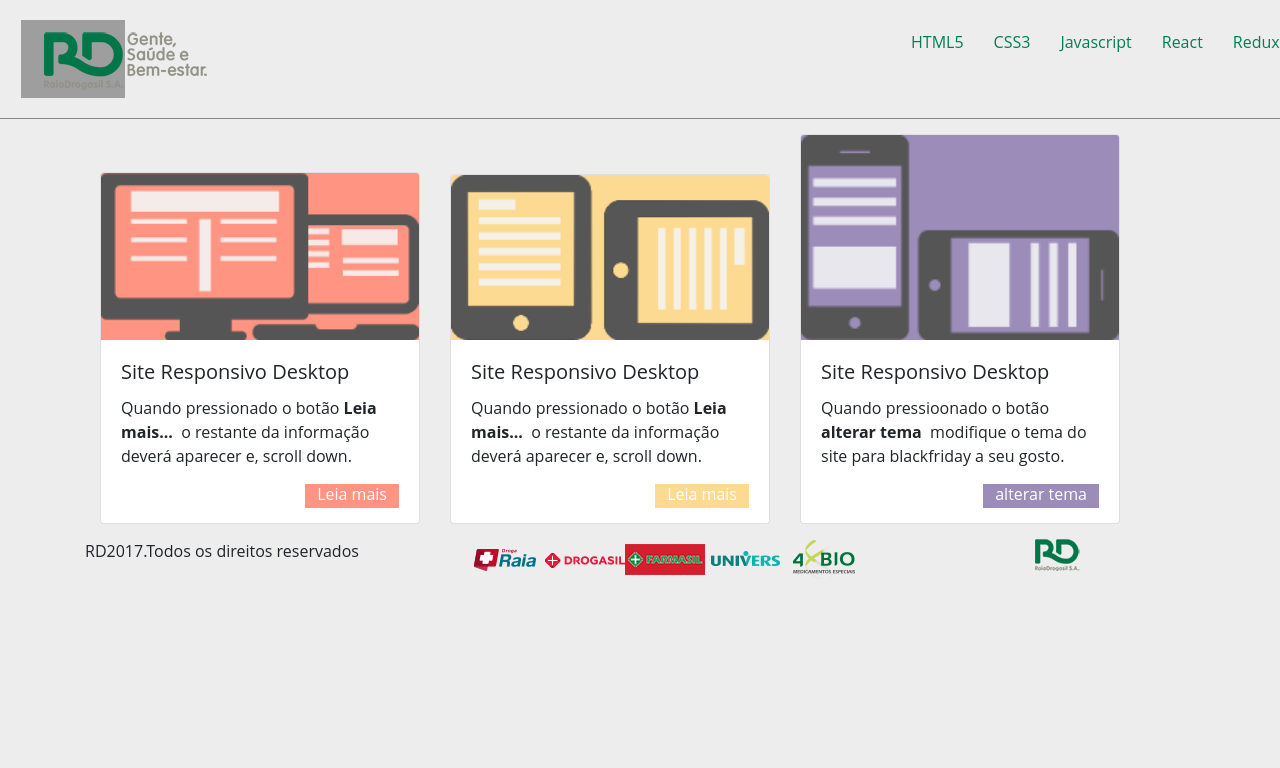
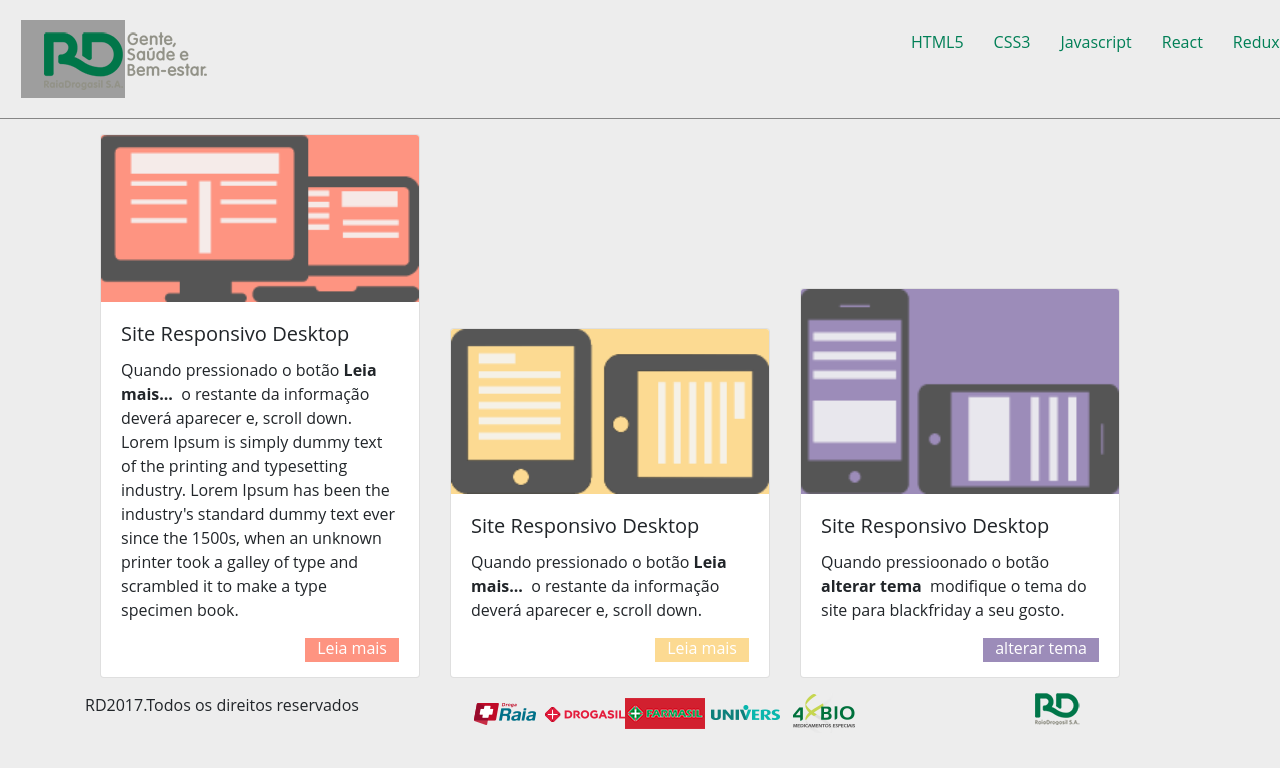
Before and after one commit to caique-oliveira/dragaraia_teste, a React (Create React App) app in the folder test-drogaraia/: page / in a window 1280 px wide. Shown: the top 768 px of the page. Built offline with nearby package versions, Linux system fonts and the light colour scheme; grey boxes are pictures that could not be loaded.

Commit message:
add text-lorem-ipsum

```diff
--- a/test-drogaraia/src/components/layouts/Cards.js
+++ b/test-drogaraia/src/components/layouts/Cards.js
@@ -42,7 +42,7 @@
           <div className="card-body">
             <h5 className="card-title">Site Responsivo Desktop</h5>
             <p id="text-card" className="card-text">Quando pressionado o botão <strong>Leia mais...</strong> &nbsp;o
-restante da informação deverá aparecer e, scroll down.</p>
+restante da informação deverá aparecer e, scroll down.  Lorem Ipsum is simply dummy text of the printing and typesetting industry. Lorem Ipsum has been the industry's standard dummy text ever since the 1500s, when an unknown printer took a galley of type and scrambled it to make a type specimen book.</p>
             <a href="#" id="btn1" className="btn btn-primary" onClick={handleClick}>Leia mais</a>
           </div>
         </div>
```
